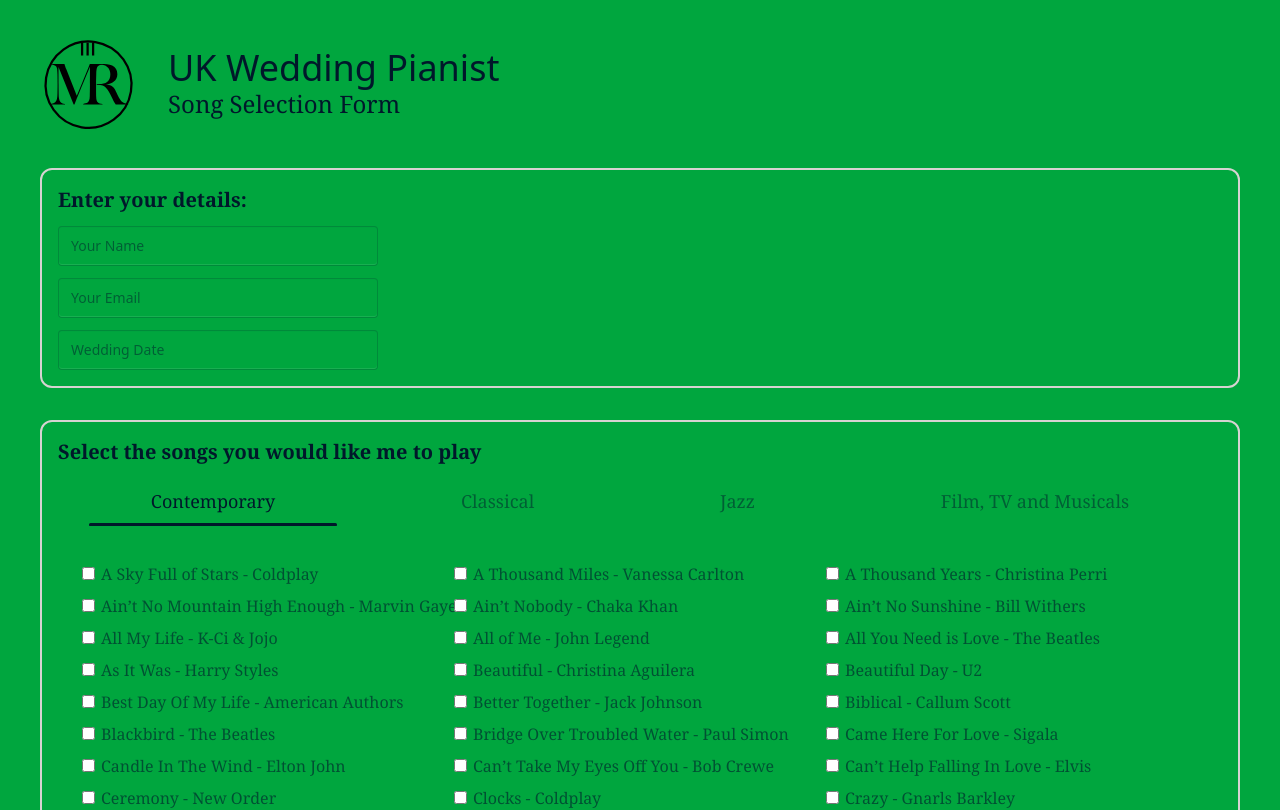
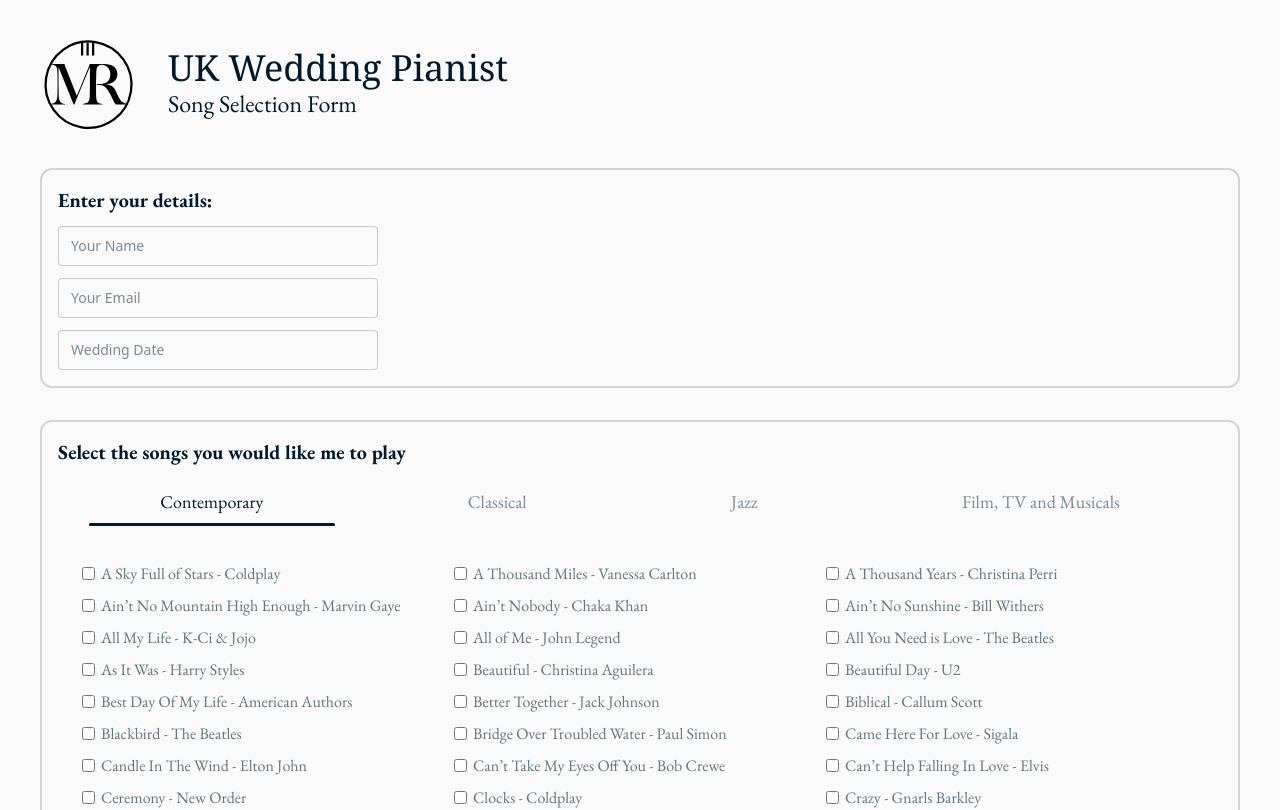
Before and after one commit to thstanton/ukweddingpianist, a React (Vite) app: page / in a window 1280 px wide. Shown: the top 810 px of the page. Built offline with nearby package versions, Linux system fonts and the light colour scheme; no server answers; a web font is replaced by a local one.

Commit message:
style tweaks

```diff
--- a/package.json
+++ b/package.json
@@ -18,6 +18,7 @@
   },
   "devDependencies": {
     "@tailwindcss/postcss": "^4.0.13",
+    "@tailwindcss/typography": "^0.5.16",
     "@types/react": "^19.0.10",
     "@types/react-dom": "^18.2.19",
     "@typescript-eslint/eslint-plugin": "^7.0.2",
--- a/src/index.css
+++ b/src/index.css
@@ -2,9 +2,7 @@
 @import "tailwindcss";
 
 @plugin 'daisyui' {
-  themes:
-    ukwp --default,
-    mbduo;
+  themes: ukwp --default;
 }
 
 /*
@@ -30,7 +28,7 @@
   src: url("/fonts/safiramarch.ttf") format("truetype");
 }
 
-[data-theme="ukwp"] {
+@theme {
   --font-display: "Safira", Georgia, serif;
   --font-serif: "EB Garamond", Georgia, serif;
 }
@@ -61,30 +59,3 @@
   --depth: 1;
   --noise: 0;
 }
-
-@plugin "daisyui/theme" {
-  name: "mbduo";
-  default: true;
-  prefers-dark: false;
-  color-scheme: "light";
-  --color-base-100: oklch(0.627 0.194 149.214);
-  --color-base-200: oklch(0.869 0.005 56.366);
-  --color-base-300: oklch(92% 0.04 240);
-  --color-base-content: oklch(20% 0.05 240);
-
-  /* border radius */
-  --radius-selector: 1rem;
-  --radius-field: 0.25rem;
-  --radius-box: 0.5rem;
-
-  /* base sizes */
-  --size-selector: 0.25rem;
-  --size-field: 0.25rem;
-
-  /* border size */
-  --border: 1px;
-
-  /* effects */
-  --depth: 1;
-  --noise: 0;
-}
```
Also changed, not shown: 1 other file (tests, documents, lock files or other folders).
